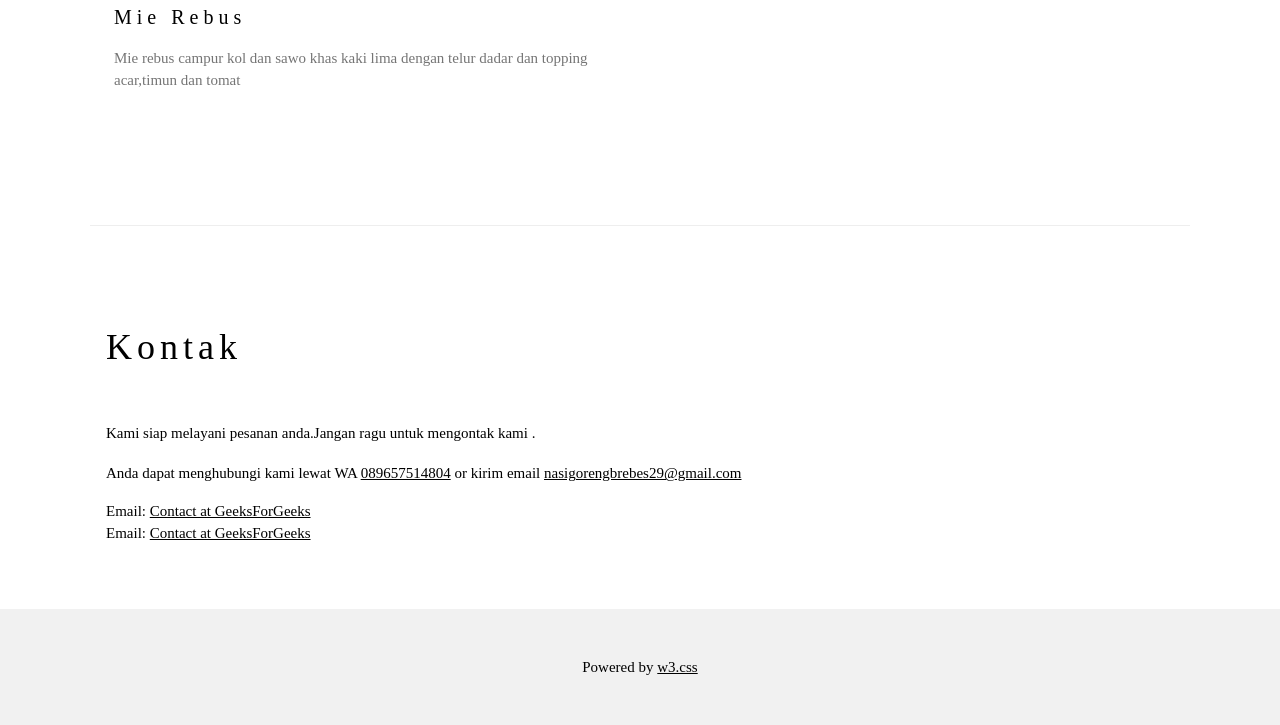
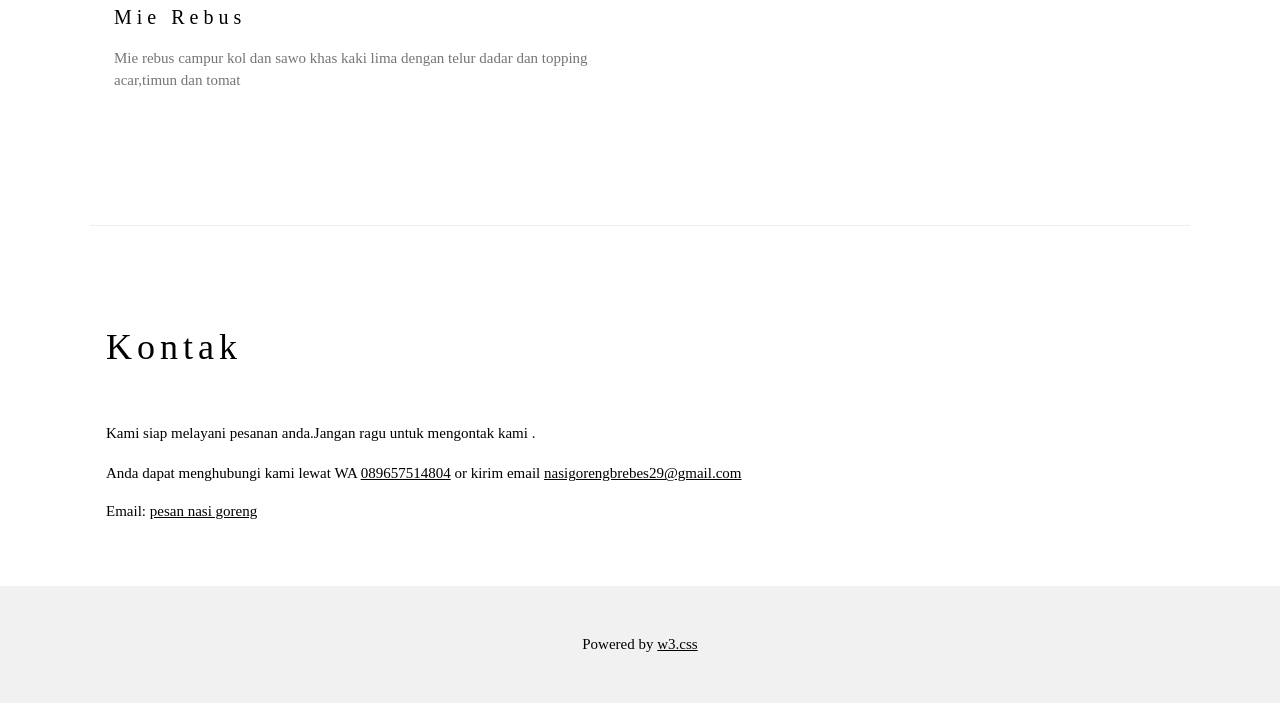
Before and after one commit to mukharomdev/nasigorengbrebes, a website: page index.html in a window 1280 px wide. Shown: the part 1985-2710 px from the top of the page. After the commit the page ends 2688 px from the top, so only its background shows below. Drawn offline with nearby package versions, Linux system fonts and the light colour scheme.

Commit message:
update:index.html and add:assets

```diff
--- a/index.html
+++ b/index.html
@@ -92,21 +92,13 @@ h1, h2, h3, h4, h5, h6 {
         <!-- Subject also added user email address -->
     <label>Email: </label>
 
-    <a href="mailto:feedback@geeksforgeeks.org?subject=Mail to GeeksForGeeks"
+    <a href="mailto:nasigorengbrebes29@gmail.com?subject=Pesan Nasi Goreng"
         target="_blank">
-        Contact at GeeksForGeeks
+        pesan nasi goreng
     </a>
     <br />
 
-    <!-- CC and BCC emails added with subject
-        and body text field -->
-    <label>Email: </label>
-
-    <a href="mailto:feedback@geeksforgeeks.org?cc=feedback@xyz.com&bcc=contact@xyz.org&subject=Mail to GeeksForGeeks&body=Demo email"
-        target="_blank">
-        Contact at GeeksForGeeks
-    </a>
-  </div>
+    </div>
 
 <!-- End page content -->
 </div>
```
